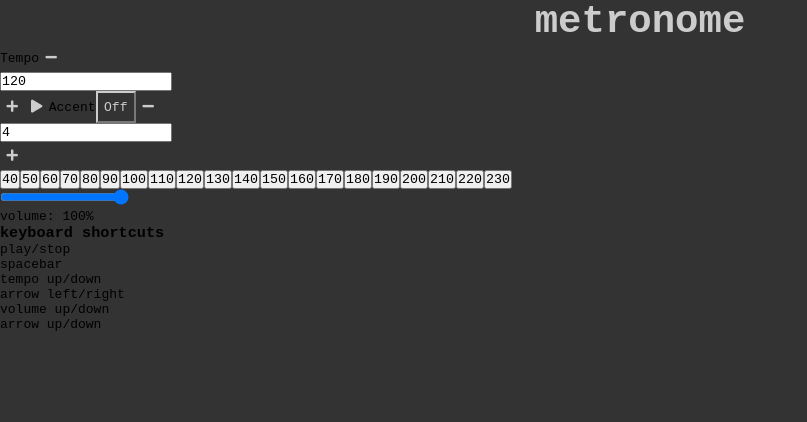
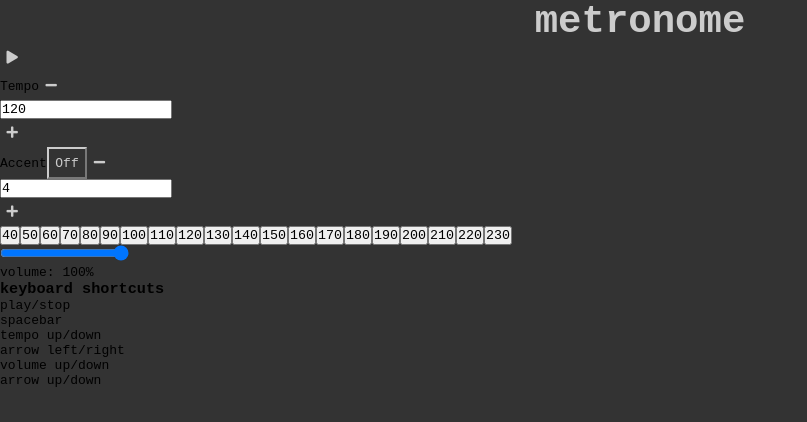
Before and after one commit to alanpaulprice/metronome, a React (Create React App) app: page / in a window 1280 px wide. Shown: the top 422 px of the page, without its empty margins (0-807 px from the left). Built offline with nearby package versions, Linux system fonts and the light colour scheme; no server answers.

Commit message:
App/TempoControls: created TempoControls component, moved code from App

```diff
--- a/src/components/App.js
+++ b/src/components/App.js
@@ -1,6 +1,7 @@
 import React, { Component, Fragment } from 'react';
 import { ThemeProvider, createGlobalStyle } from 'styled-components';
 
+import TempoControls from './TempoControls';
 import TempoSelectGrid from './TempoSelectGrid';
 import KeyboardShortcuts from './KeyboardShortcuts';
 import Sound from './Sound';
@@ -9,9 +10,9 @@ import Wrapper from '../elements/Wrapper';
 import H1 from '../elements/H1';
 import Button from '../elements/Button';
 
-const withinAllowedTempoRange = num => num >= 40 && num <= 230;
+const legalTempoValue = num => num >= 40 && num <= 230;
 
-const withinAllowedAccentBeatRange = num => num >= 1 && num <= 99;
+const legalAccentBeatValue = num => num >= 1 && num <= 99;
 
 const theme = {
   bg: '#333', //'hsl(34, 78%, 91%)',
@@ -41,7 +42,6 @@ class App extends Component {
     accentBeatInput: '4'
   };
 
-  tempoInputRef = React.createRef();
   accentBeatInputRef = React.createRef();
 
   // ========== STATE MODIFICATION
@@ -62,18 +62,18 @@ class App extends Component {
   // only increment if the new tempo is within the allowed range
   incrementTempo = incr =>
     this.setState(prevState =>
-      withinAllowedTempoRange(prevState.tempo + incr)
+      legalTempoValue(prevState.tempo + incr)
         ? {
       ...prevState,
-      tempo: withinAllowedTempoRange(prevState.tempo + incr)
-        ? prevState.tempo + incr
-        : prevState.tempo,
-      tempoInput: withinAllowedTempoRange(prevState.tempo + incr)
-        ? prevState.tempo + incr
-        : prevState.tempo
+            tempo: prevState.tempo + incr,
+            tempoInput: prevState.tempo + incr
           }
         : null
     );
+
+  setTempoInput = value => this.setState({ tempoInput: value });
+
+  clearTempoInput = () => this.setState({ tempoInput: '' });
 
   // ===== ACCENT
 
@@ -88,7 +88,7 @@ class App extends Component {
 
   incrementAccentBeat = incr =>
     this.setState(prevState =>
-      withinAllowedAccentBeatRange(prevState.accentBeat + incr)
+      legalAccentBeatValue(prevState.accentBeat + incr)
         ? {
             ...prevState,
             accentBeat: prevState.accentBeat + incr,
@@ -109,31 +109,6 @@ class App extends Component {
     this.setState({ volume: e.currentTarget.value });
   };
 
-  // ===== TEMPO
-
-  // if the value isn't a valid bpm, do nothing
-  // blur (triggering input value update) after state has been updated
-  onTempoInputFormSubmit = async e => {
-    e.preventDefault();
-    const newTempo = parseInt(this.state.tempoInput);
-    if (!withinAllowedTempoRange(newTempo)) return;
-    await this.setTempo(newTempo);
-    this.tempoInputRef.current.blur();
-  };
-
-  // only allows 3 digits to be entered
-  onTempoInputChange = e =>
-    this.setState({
-      tempoInput: e.currentTarget.value.replace(/\D/g, '').slice(0, 3)
-    });
-
-  onTempoInputFocus = () => this.setState({ tempoInput: '' });
-
-  onTempoInputBlur = () => this.setState({ tempoInput: this.state.tempo });
-
-  onIncrementTempoButtonClick = e =>
-    this.incrementTempo(parseInt(e.currentTarget.value));
-
   // ===== ACCENT
 
   onAccentToggleButtonClick = () => this.toggleAccent();
@@ -143,7 +118,7 @@ class App extends Component {
   onAccentBeatInputFormSubmit = async e => {
     e.preventDefault();
     const newAccentBeat = parseInt(this.state.accentBeatInput);
-    if (!withinAllowedAccentBeatRange(newAccentBeat)) return;
+    if (!legalAccentBeatValue(newAccentBeat)) return;
     await this.setAccentBeat(newAccentBeat);
     this.accentBeatInputRef.current.blur();
   };
@@ -177,36 +152,20 @@ class App extends Component {
           />
           <Wrapper>
             <H1>metronome</H1>
-            <label>
-              Tempo
-              <Button
-                noBorder
-                value={-1}
-                onClick={this.onIncrementTempoButtonClick}
-              >
-              <i className="fa fa-minus" />
-            </Button>
-              <form onSubmit={this.onTempoInputFormSubmit}>
-              <input
-                  ref={this.tempoInputRef}
-                  value={this.state.tempoInput}
-                onChange={this.onTempoInputChange}
-                  onFocus={this.onTempoInputFocus}
-                  onBlur={this.onTempoInputBlur}
-              />
-            </form>
-              <Button
-                noBorder
-                value={1}
-                onClick={this.onIncrementTempoButtonClick}
-              >
-              <i className="fa fa-plus" />
-            </Button>
-            </label>
 
             <Button noBorder onClick={this.onPlayStopButtonClick}>
               <i className={`fa fa-${this.state.playing ? 'stop' : 'play'}`} />
             </Button>
+
+            <TempoControls
+              tempo={this.state.tempo}
+              setTempo={this.setTempo}
+              tempoInput={this.state.tempoInput}
+              setTempoInput={this.setTempoInput}
+              clearTempoInput={this.clearTempoInput}
+              incrementTempo={this.incrementTempo}
+              legalTempoValue={legalTempoValue}
+            />
 
             <label>
               Accent
--- /dev/null
+++ b/src/components/TempoControls.js
@@ -0,0 +1,55 @@
+import React, { Component } from 'react';
+import Wrapper from '../elements/Wrapper';
+import Button from '../elements/Button';
+
+class TempoControls extends Component {
+  tempoInputRef = React.createRef();
+  // ===== TEMPO
+
+  // if the value isn't a valid bpm, do nothing
+  // blur (triggering input value update) after state has been updated
+  onTempoInputFormSubmit = async e => {
+    e.preventDefault();
+    const newTempo = parseInt(this.props.tempoInput);
+    if (!this.props.legalTempoValue(newTempo)) return;
+    await this.props.setTempo(newTempo);
+    this.tempoInputRef.current.blur();
+  };
+  // only allows 3 digits to be entered
+  onTempoInputChange = e =>
+    this.props.setTempoInput(
+      e.currentTarget.value.replace(/\D/g, '').slice(0, 3)
+    );
+
+  onTempoInputFocus = () => this.props.clearTempoInput();
+
+  onTempoInputBlur = () => this.props.setTempoInput(this.props.tempo);
+
+  onIncrementTempoButtonClick = e =>
+    this.props.incrementTempo(parseInt(e.currentTarget.value));
+
+  render() {
+    return (
+      <Wrapper>
+        Tempo
+        <Button noBorder value={-1} onClick={this.onIncrementTempoButtonClick}>
+          <i className="fa fa-minus" />
+        </Button>
+        <form onSubmit={this.onTempoInputFormSubmit}>
+          <input
+            ref={this.tempoInputRef}
+            value={this.props.tempoInput}
+            onChange={this.onTempoInputChange}
+            onFocus={this.onTempoInputFocus}
+            onBlur={this.onTempoInputBlur}
+          />
+        </form>
+        <Button noBorder value={1} onClick={this.onIncrementTempoButtonClick}>
+          <i className="fa fa-plus" />
+        </Button>
+      </Wrapper>
+    );
+  }
+}
+
+export default TempoControls;
```
